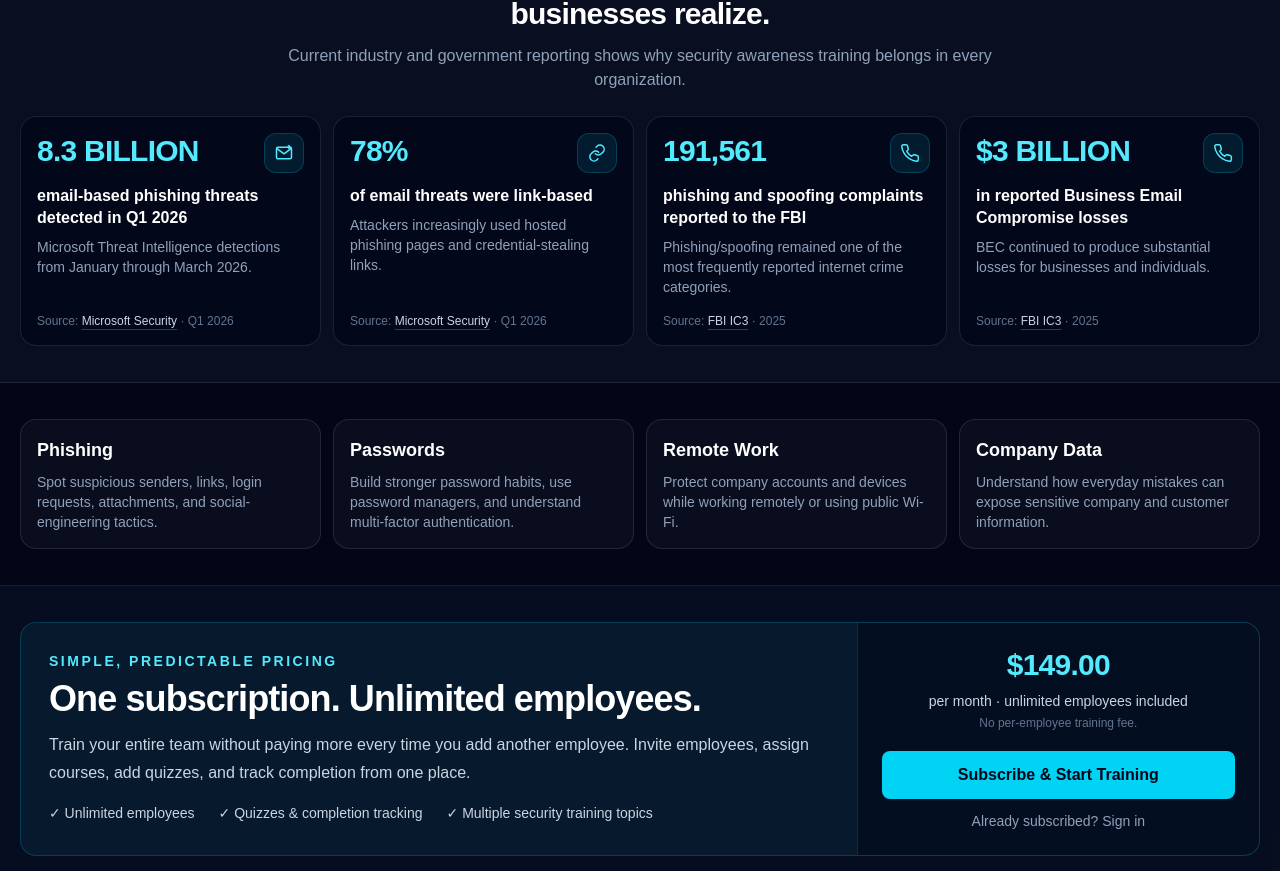
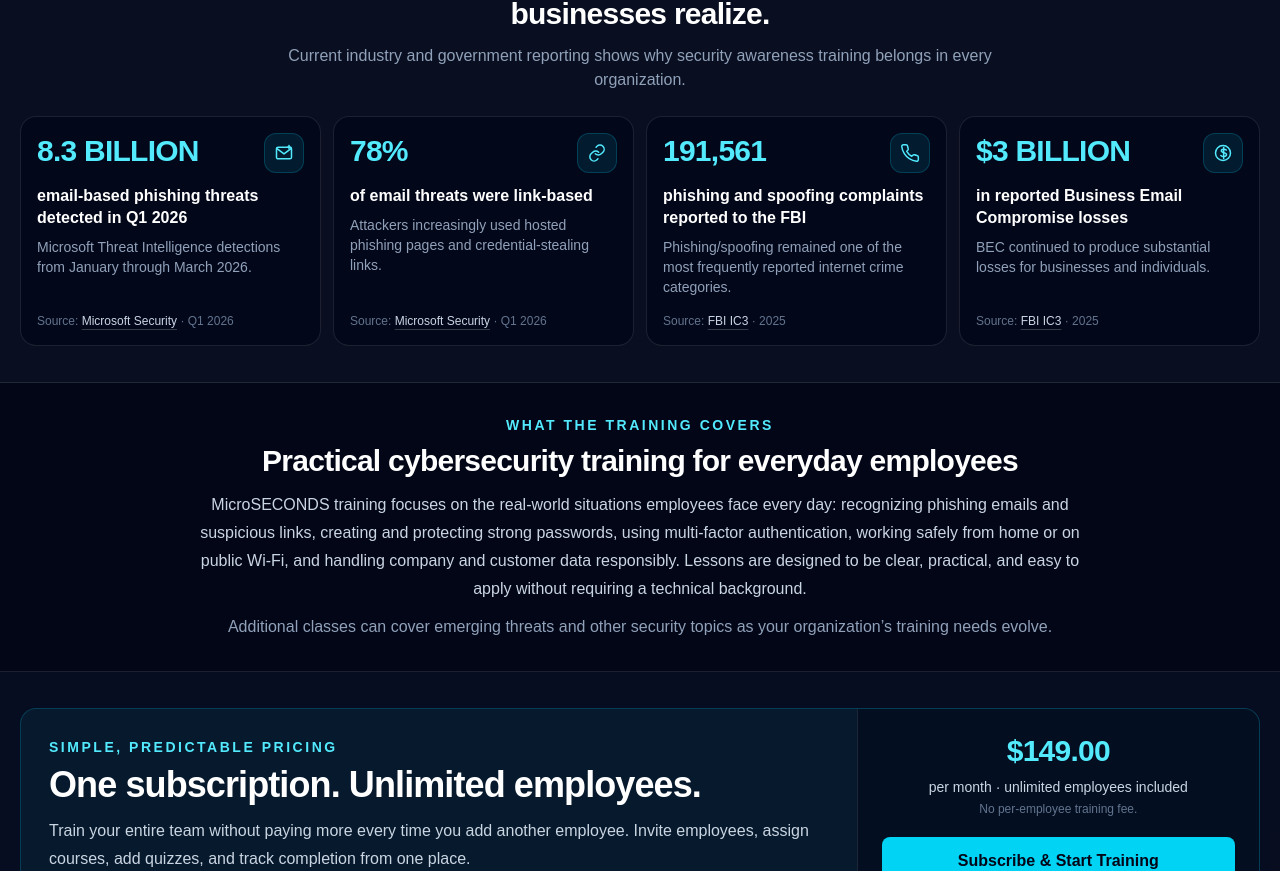
Before and after one commit to microsecs/cyber-training-platform, a Next.js app: page / in a window 1280 px wide. Shown: the part 693-1564 px from the top of the page. Built offline with nearby package versions, Linux system fonts and the light colour scheme; no server answers; the database is empty.

Commit message:
MicroSECONDS v9.0.16 - simplify training section

```diff
--- a/src/app/page.tsx
+++ b/src/app/page.tsx
@@ -7,14 +7,14 @@ function CardIcon({ kind }: { kind: string }) {
   const props = { className: "h-5 w-5", viewBox: "0 0 24 24", fill: "none", stroke: "currentColor", strokeWidth: 1.8, strokeLinecap: "round" as const, strokeLinejoin: "round" as const, "aria-hidden": true };
   const k = kind.toLowerCase();
 
+  if (k.includes("loss") || k.includes("compromise") || k.includes("business email") || k.includes("dollar") || k.includes("$")) {
+    return <svg {...props}><circle cx="12" cy="12" r="9"/><path d="M16 8.5c-.7-.7-1.8-1.1-3-1.1-1.7 0-3 .8-3 2s1.1 1.8 3.1 2.2c2 .4 3.1 1 3.1 2.3 0 1.4-1.4 2.4-3.3 2.4-1.4 0-2.7-.5-3.5-1.3"/><path d="M12.8 5.5v13"/></svg>;
+  }
   if (k.includes("link") || k.includes("url")) {
     return <svg {...props}><path d="M10 13a5 5 0 0 0 7.1 0l2-2a5 5 0 0 0-7.1-7.1l-1.1 1.1"/><path d="M14 11a5 5 0 0 0-7.1 0l-2 2A5 5 0 0 0 12 20.1l1.1-1.1"/></svg>;
   }
   if (k.includes("complaint") || k.includes("report")) {
     return <svg {...props}><path d="M22 16.92v3a2 2 0 0 1-2.18 2 19.8 19.8 0 0 1-8.63-3.07 19.5 19.5 0 0 1-6-6A19.8 19.8 0 0 1 2.12 4.18 2 2 0 0 1 4.11 2h3a2 2 0 0 1 2 1.72c.13.96.36 1.9.69 2.8a2 2 0 0 1-.45 2.11L8.09 9.91a16 16 0 0 0 6 6l1.27-1.27a2 2 0 0 1 2.11-.45c.9.33 1.84.56 2.8.69A2 2 0 0 1 22 16.92z"/></svg>;
-  }
-  if (k.includes("loss") || k.includes("compromise") || k.includes("business email")) {
-    return <svg {...props}><circle cx="12" cy="12" r="9"/><path d="M16 8.5c-.7-.7-1.8-1.1-3-1.1-1.7 0-3 .8-3 2s1.1 1.8 3.1 2.2c2 .4 3.1 1 3.1 2.3 0 1.4-1.4 2.4-3.3 2.4-1.4 0-2.7-.5-3.5-1.3"/><path d="M12.8 5.5v13"/></svg>;
   }
   return <svg {...props}><rect x="3" y="5" width="18" height="14" rx="2"/><path d="m4 7 8 6 8-6"/><path d="M18 3v4"/><path d="M16 5h4"/></svg>;
 }
@@ -135,19 +135,16 @@ export default async function Home() {
       </section>
 
       <section className="border-b border-white/10">
-        <div className="mx-auto max-w-7xl px-4 py-8 md:px-5 md:py-9">
-          <div className="grid gap-3 md:grid-cols-2 lg:grid-cols-4">
-            {[
-              ["Phishing", "Spot suspicious senders, links, login requests, attachments, and social-engineering tactics."],
-              ["Passwords", "Build stronger password habits, use password managers, and understand multi-factor authentication."],
-              ["Remote Work", "Protect company accounts and devices while working remotely or using public Wi-Fi."],
-              ["Company Data", "Understand how everyday mistakes can expose sensitive company and customer information."],
-            ].map(([title, body]) => (
-              <div key={title} className="rounded-2xl border border-white/10 bg-white/[0.03] p-4">
-                <div className="text-lg font-semibold">{title}</div>
-                <p className="mt-2 text-sm leading-5 text-slate-400">{body}</p>
-              </div>
-            ))}
+        <div className="mx-auto max-w-7xl px-4 py-7 md:px-5 md:py-8">
+          <div className="mx-auto max-w-4xl text-center">
+            <div className="text-sm font-semibold uppercase tracking-[0.18em] text-cyan-300">What the training covers</div>
+            <h2 className="mt-2 text-2xl font-bold tracking-tight md:text-3xl">Practical cybersecurity training for everyday employees</h2>
+            <p className="mt-3 text-sm leading-6 text-slate-300 md:text-base md:leading-7">
+              MicroSECONDS training focuses on the real-world situations employees face every day: recognizing phishing emails and suspicious links, creating and protecting strong passwords, using multi-factor authentication, working safely from home or on public Wi-Fi, and handling company and customer data responsibly. Lessons are designed to be clear, practical, and easy to apply without requiring a technical background.
+            </p>
+            <p className="mt-3 text-sm leading-6 text-slate-400 md:text-base">
+              Additional classes can cover emerging threats and other security topics as your organization’s training needs evolve.
+            </p>
           </div>
         </div>
       </section>
```
